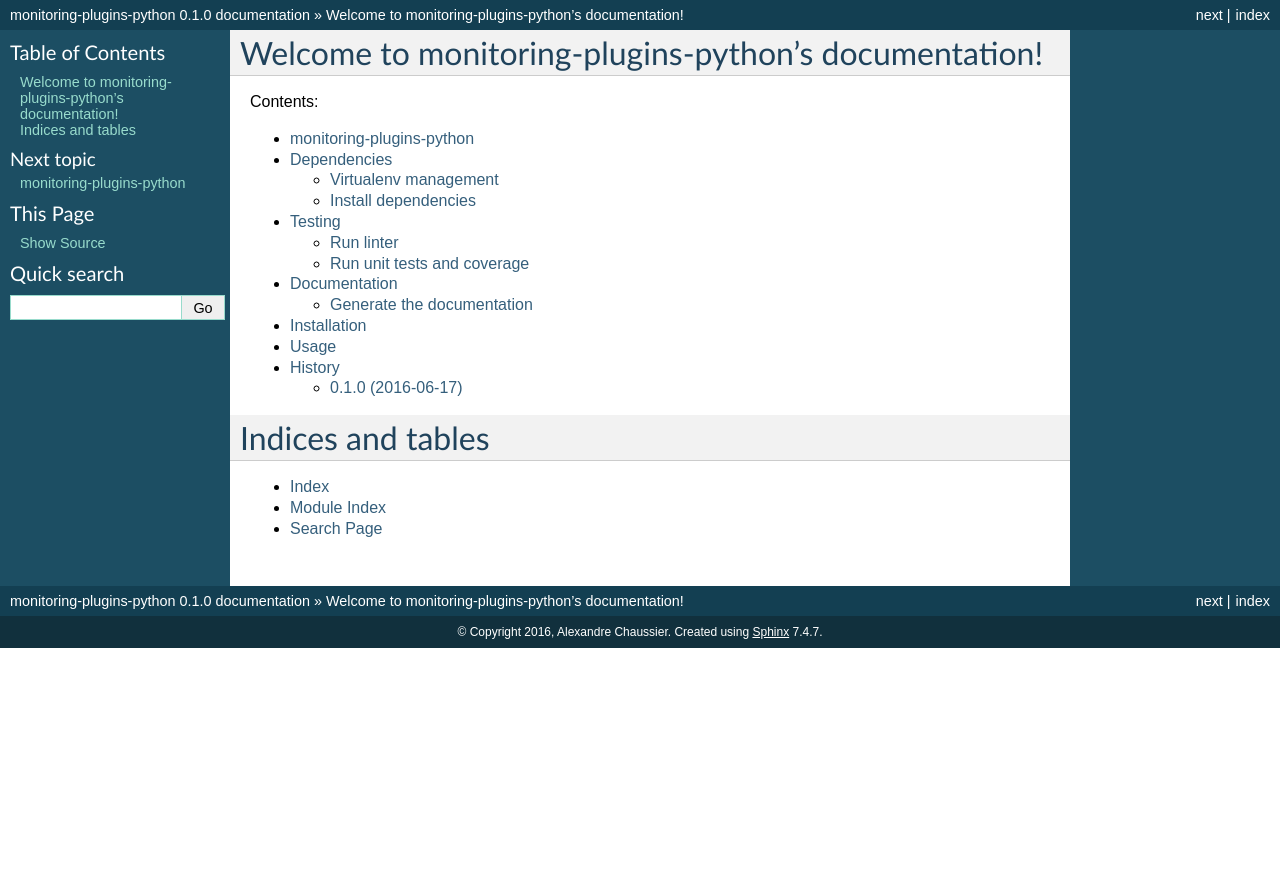
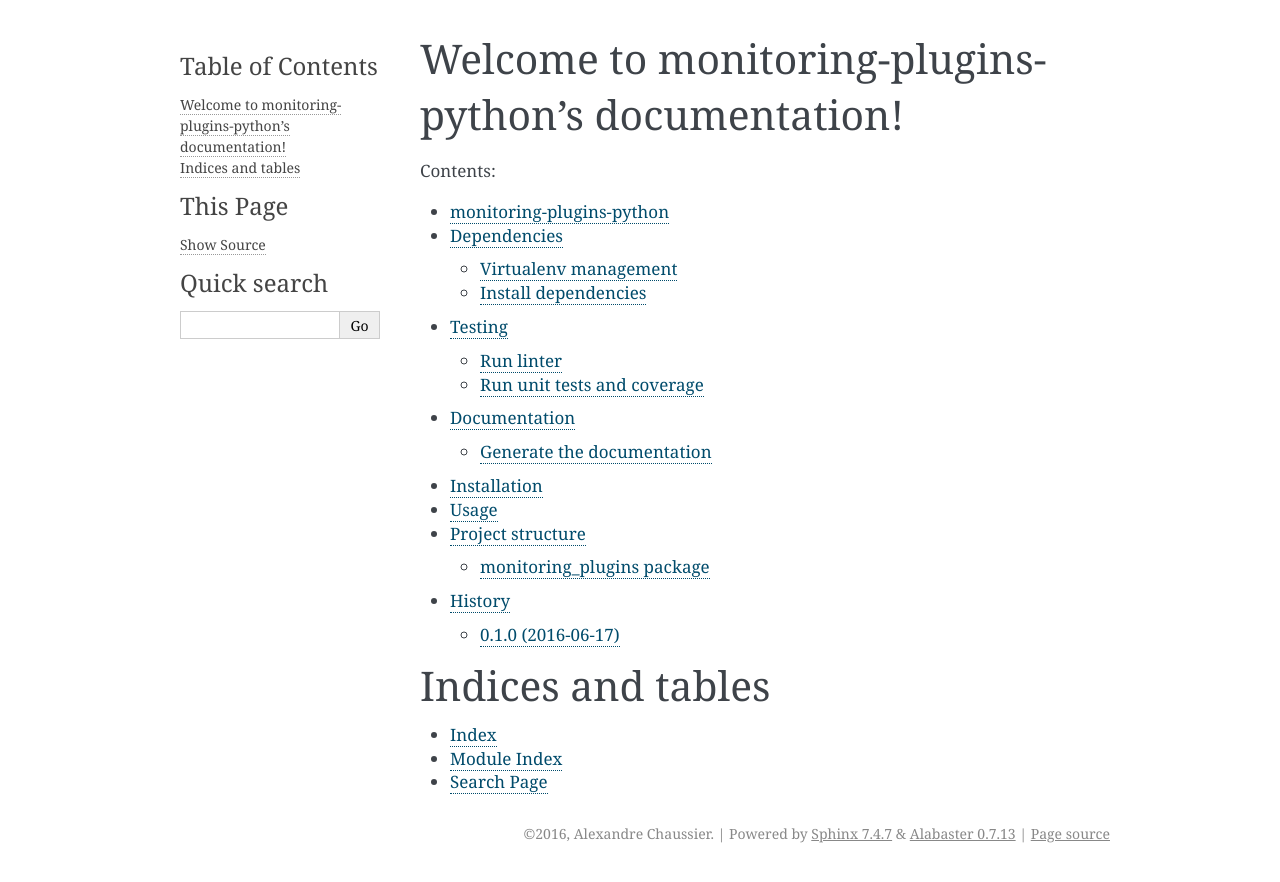
Before and after one commit to Temelio/monitoring-plugins-python, a Sphinx documentation site: the page built from docs/index.rst, in a window 1280 px wide. Shown: the top 882 px of the page. Built offline with Sphinx 7.4.7, drawn with Linux system fonts in a browser that asks for light colours.

Commit message:
Fix documentation warnings

```diff
--- a/README.rst
+++ b/README.rst
@@ -1,7 +1,7 @@
 monitoring-plugins-python
 =========================
 
-.. image:: https://travis-ci.org/Temelio/monitoring-plugins-python.png?branch=master
+.. image:: https://travis-ci.org/Temelio/monitoring-plugins-python.svg?branch=master
     :target: https://travis-ci.org/Temelio/monitoring-plugins-python
 
 Python monitoring plugins, can be used with Shinken, Nagios, Icinga, ...
--- a/docs/conf.py
+++ b/docs/conf.py
@@ -111,7 +111,7 @@ pygments_style = 'sphinx'
 
 # The theme to use for HTML and HTML Help pages.  See the documentation for
 # a list of builtin themes.
-html_theme = 'default'
+html_theme = 'alabaster'
 
 # Theme options are theme-specific and customize the look and feel of a
 # theme further.  For a list of options available for each theme, see the
@@ -273,3 +273,5 @@ texinfo_documents = [
 
 # If true, do not generate a @detailmenu in the "Top" node's menu.
 #texinfo_no_detailmenu = False
+
+suppress_warnings = ['image.nonlocal_uri']
--- a/docs/index.rst
+++ b/docs/index.rst
@@ -4,7 +4,7 @@
    contain the root `toctree` directive.
 
 Welcome to monitoring-plugins-python's documentation!
-======================================
+=====================================================
 
 Contents:
 
@@ -14,6 +14,7 @@ Contents:
    readme
    installation
    usage
+   Project structure <modules>
    history
 
 Indices and tables
```
Also changed, not shown: 1 other file.
